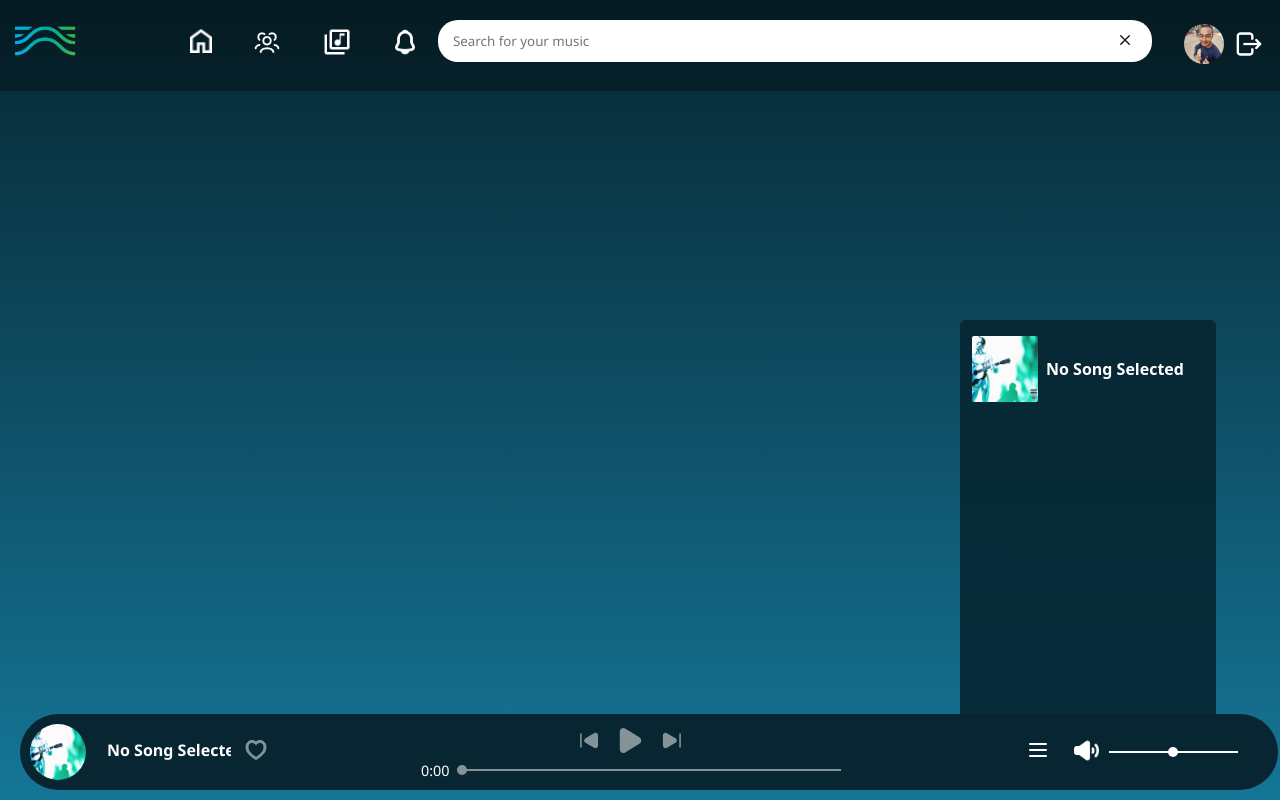
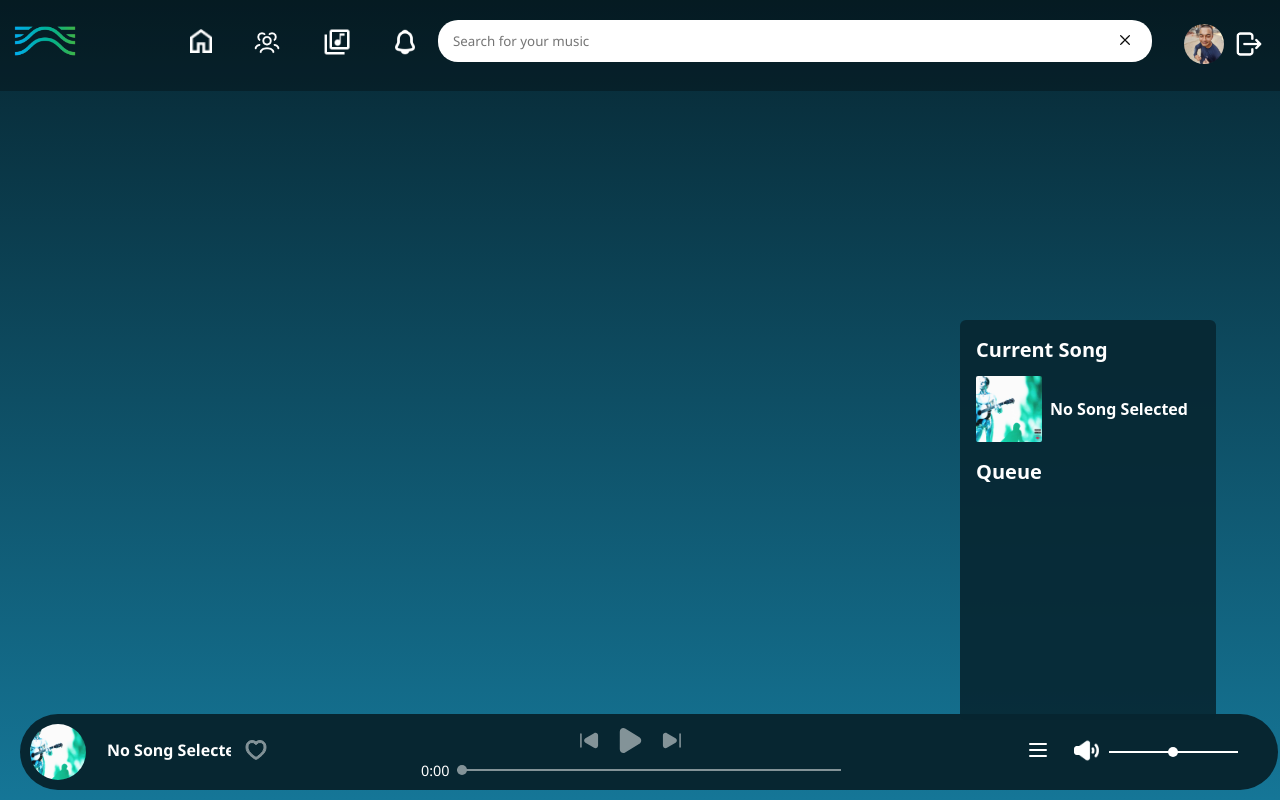
Before and after one commit to fy-st0rm/Lobic, a React (Vite) app: page /chats in a window 1280 px wide. Both pictures are taken after a click on the icon 1037 px from the left and 749 px from the top of the page. Built offline with nearby package versions, Linux system fonts and the light colour scheme; no server answers.

Commit message:
'minor' changes

```diff
--- a/src/components/MusicPlayer/MusicPlayer.tsx
+++ b/src/components/MusicPlayer/MusicPlayer.tsx
@@ -278,8 +278,9 @@ function MusicPlayer() {
 				<Menu onClick={queueToggle} />
 				{showQueue && (
 					<div className="fixed rounded-md bg-[#072631] bg-opacity-90 h-[50%] w-[20%] top-[40%] right-[5%]">
+						<div className=" m-2 mt-4 mx-4 font-sans text-[100%] text-white text-xl font-semibold">Current Song</div>
 						<div className="">
-							<div className="flex items-center font-bold px-3 py-3">
+							<div className="flex items-center font-bold px-4 pb-3">
 								<div className="h-[66px] w-[66px] py-1 self-start cursor-pointer rounded-sm"><img
 									src={
 										musicState.id
@@ -291,20 +292,16 @@ function MusicPlayer() {
 								/></div>
 								<div className="mx-2">
 									<div className="font-sans text-[100%] text-white overflow-hidden">
-									{musicState.id ? musicState.title : "No Song Selected"}
+										{musicState.id ? musicState.title : "No Song Selected"}
 									</div>
 									<div className="font-sans text-[70%] text-white opacity-65 text-nowrap overflow-hidden">
-									{musicState.id ? musicState.artist : ""}
+										{musicState.id ? musicState.artist : ""}
 									</div>
 								</div>
 							</div>
-							{/* <div className="font-sans text-[70%] text-white font-bold duration w-[30%] px-4 py-2">
-				{duration}
-			</div>
-			<div className="font-sans text-[70%] text-white font-bold addedby w-[20%] px-4 py-2 overflow-hidden text-nowrap">
-				{addedBy}
-			</div>*/}
-						</div> </div>)}
+							<div className=" mx-4 font-sans text-[100%] text-white text-xl font-semibold">Queue</div>
+						</div>
+					</div>)}
 
 			</div>
 
```
